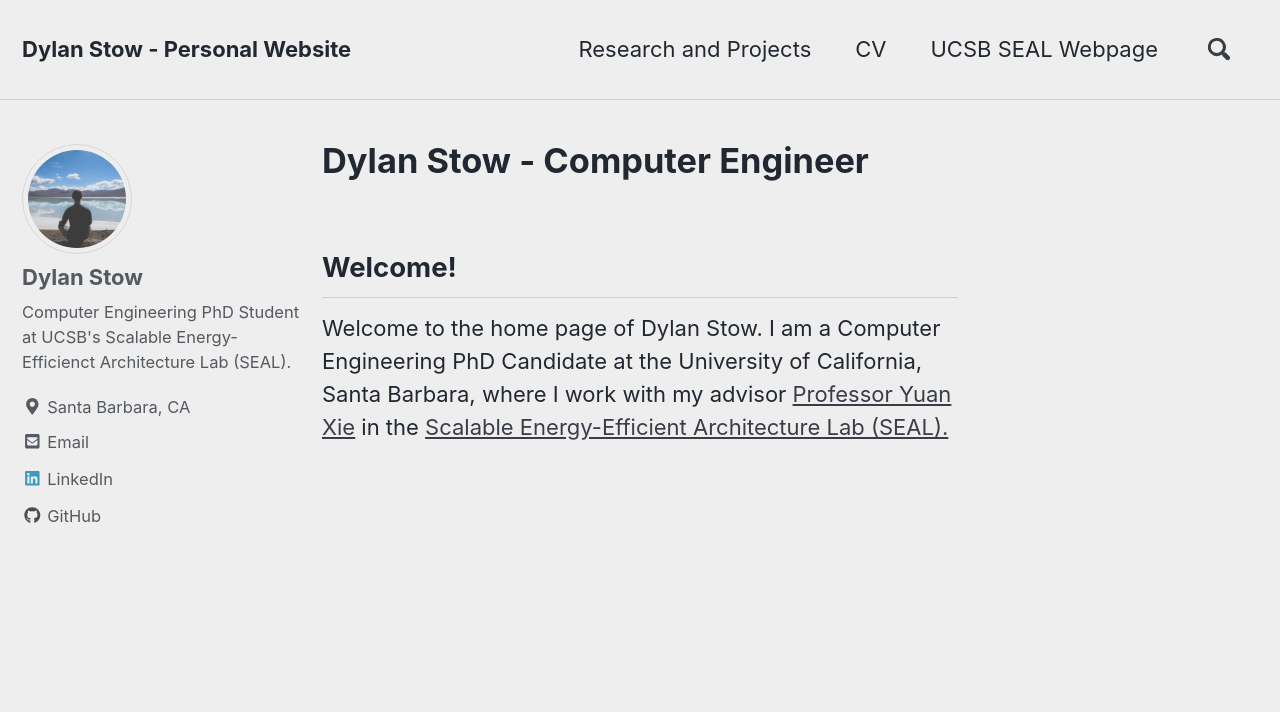
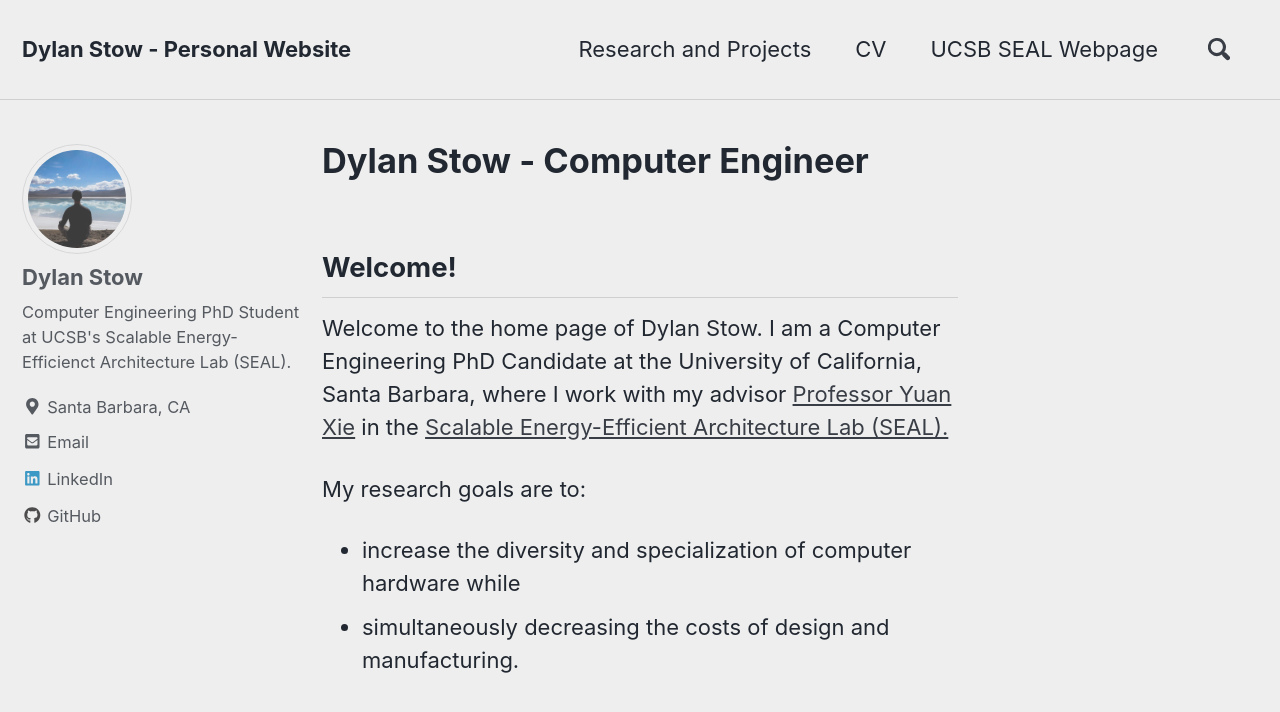
Before and after one commit to dylanstow/dylanstow.github.io, a Jekyll site: the page built from index.md, in a window 1280 px wide and 900 px high. Shown: the top 712 px of the window. Built offline with Jekyll 4.4.1, drawn with Linux system fonts in a browser that asks for light colours; nearby versions of some CDN libraries.

Commit message:
Adding home text

```diff
--- a/index.md
+++ b/index.md
@@ -8,3 +8,7 @@ author_profile: true
 ## Welcome!
 
 Welcome to the home page of Dylan Stow. I am a Computer Engineering PhD Candidate at the University of California, Santa Barbara, where I work with my advisor [Professor Yuan Xie](https://www.ece.ucsb.edu/~yuanxie/) in the [Scalable Energy-Efficient Architecture Lab (SEAL).](https://seal.ece.ucsb.edu/)
+
+My research goals are to:
++ increase the diversity and specialization of computer hardware while
++ simultaneously decreasing the costs of design and manufacturing.
```
